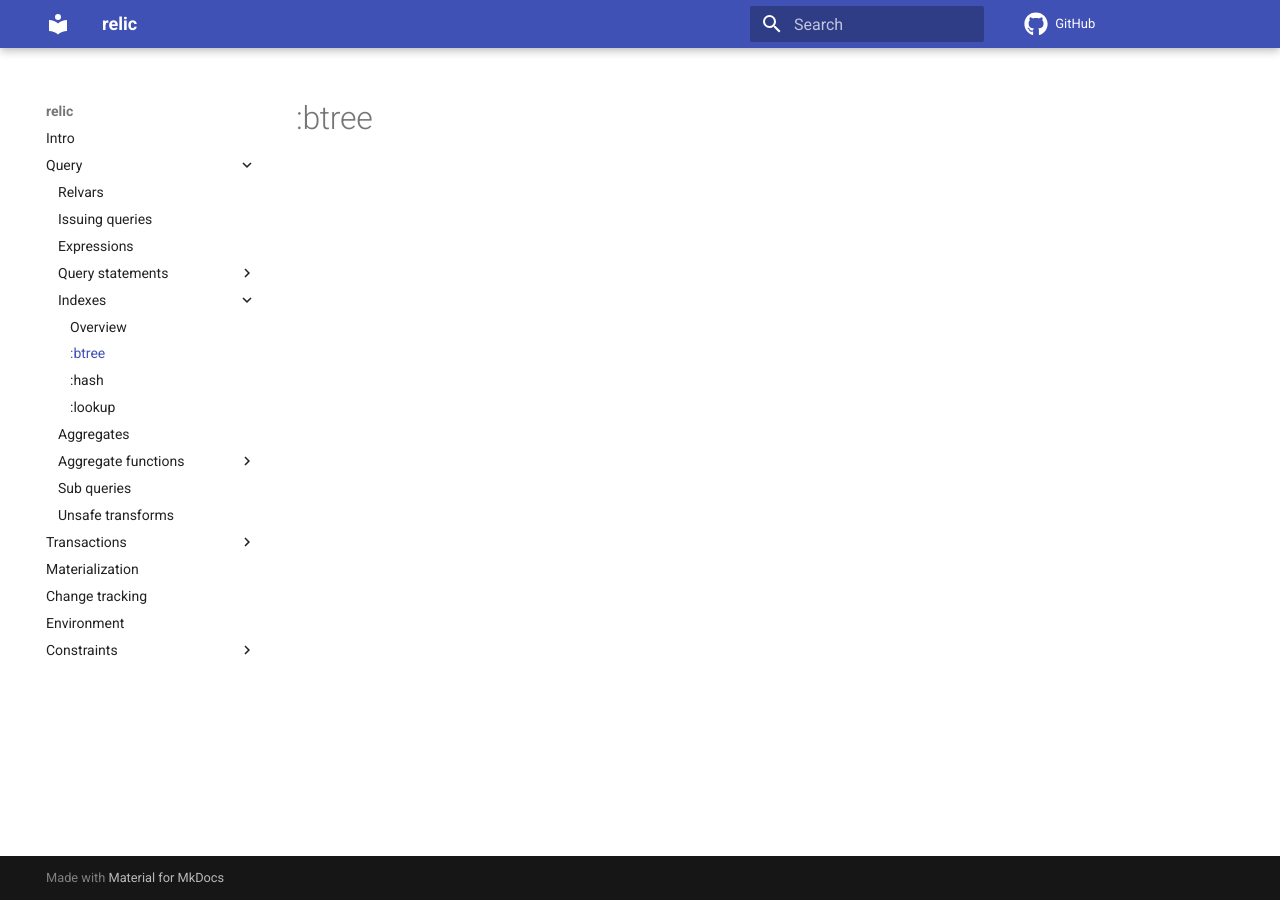
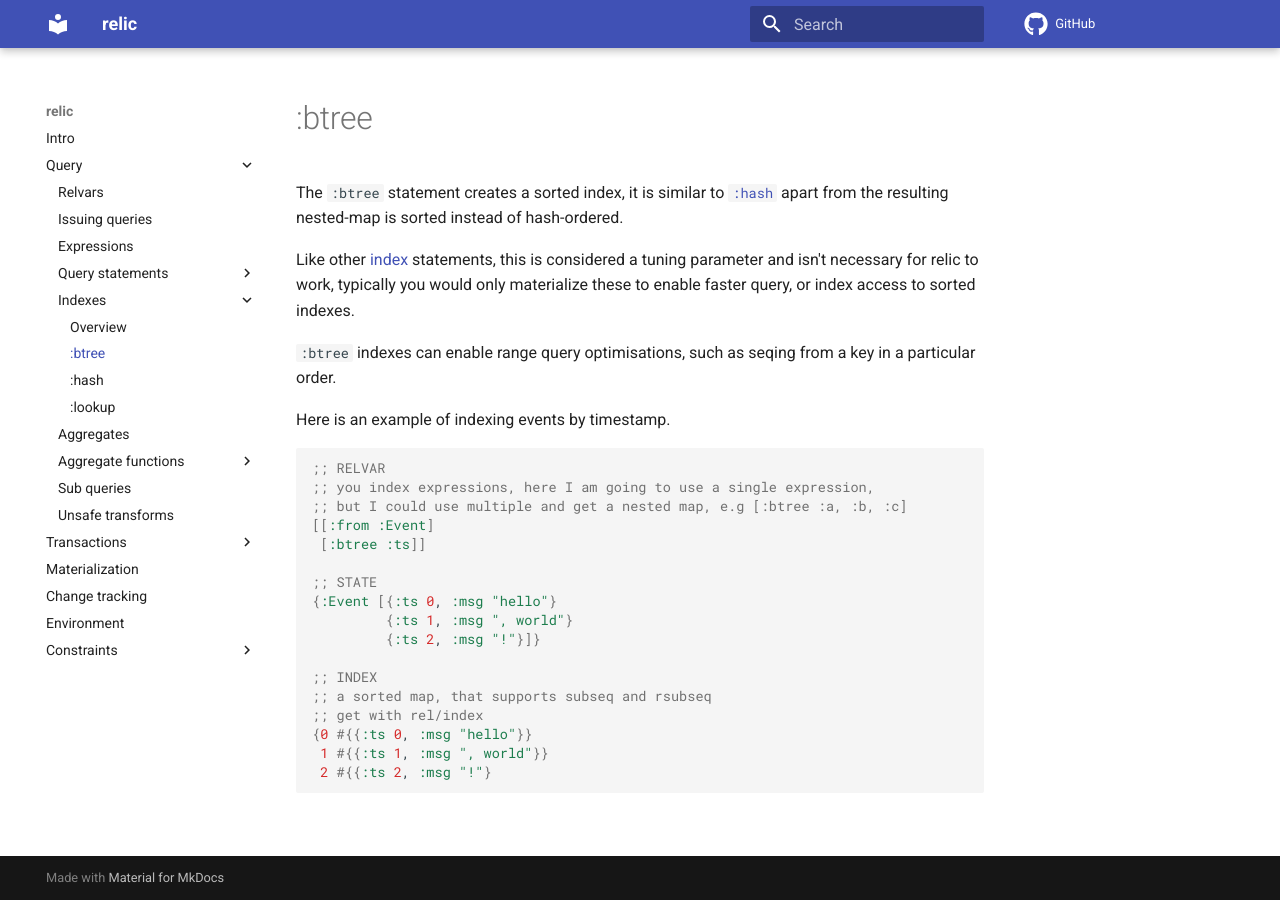
Before and after one commit to wotbrew/relic, an MkDocs documentation site: the page built from doc/btree.md, in a window 1280 px wide. Built offline with MkDocs 1.6.1 and Material for MkDocs 9.7.7, drawn with Linux system fonts in a browser that asks for light colours; comment, search, counter and statistics services are not loaded.

Commit message:
btree doco

````diff
--- a/doc/btree.md
+++ b/doc/btree.md
@@ -1 +1,31 @@
 # :btree
+
+The `:btree` statement creates a sorted index, it is similar to [`:hash`](hash.md) apart from the resulting nested-map is sorted instead of hash-ordered.
+
+Like other [index](indexes.md) statements, this is considered a tuning parameter and isn't necessary for relic to work, typically
+you would only materialize these to enable faster query, or index access to sorted indexes.
+
+`:btree` indexes can enable range query optimisations, such as seqing from a key in a particular order.
+
+Here is an example of indexing events by timestamp.
+
+```clojure
+
+;; RELVAR
+;; you index expressions, here I am going to use a single expression,
+;; but I could use multiple and get a nested map, e.g [:btree :a, :b, :c]
+[[:from :Event]
+ [:btree :ts]]
+
+;; STATE
+{:Event [{:ts 0, :msg "hello"}
+         {:ts 1, :msg ", world"}
+         {:ts 2, :msg "!"}]}
+
+;; INDEX
+;; a sorted map, that supports subseq and rsubseq
+;; get with rel/index
+{0 #{{:ts 0, :msg "hello"}}
+ 1 #{{:ts 1, :msg ", world"}}
+ 2 #{{:ts 2, :msg "!"}
+```
````
Also changed, not shown: 1 other file.
